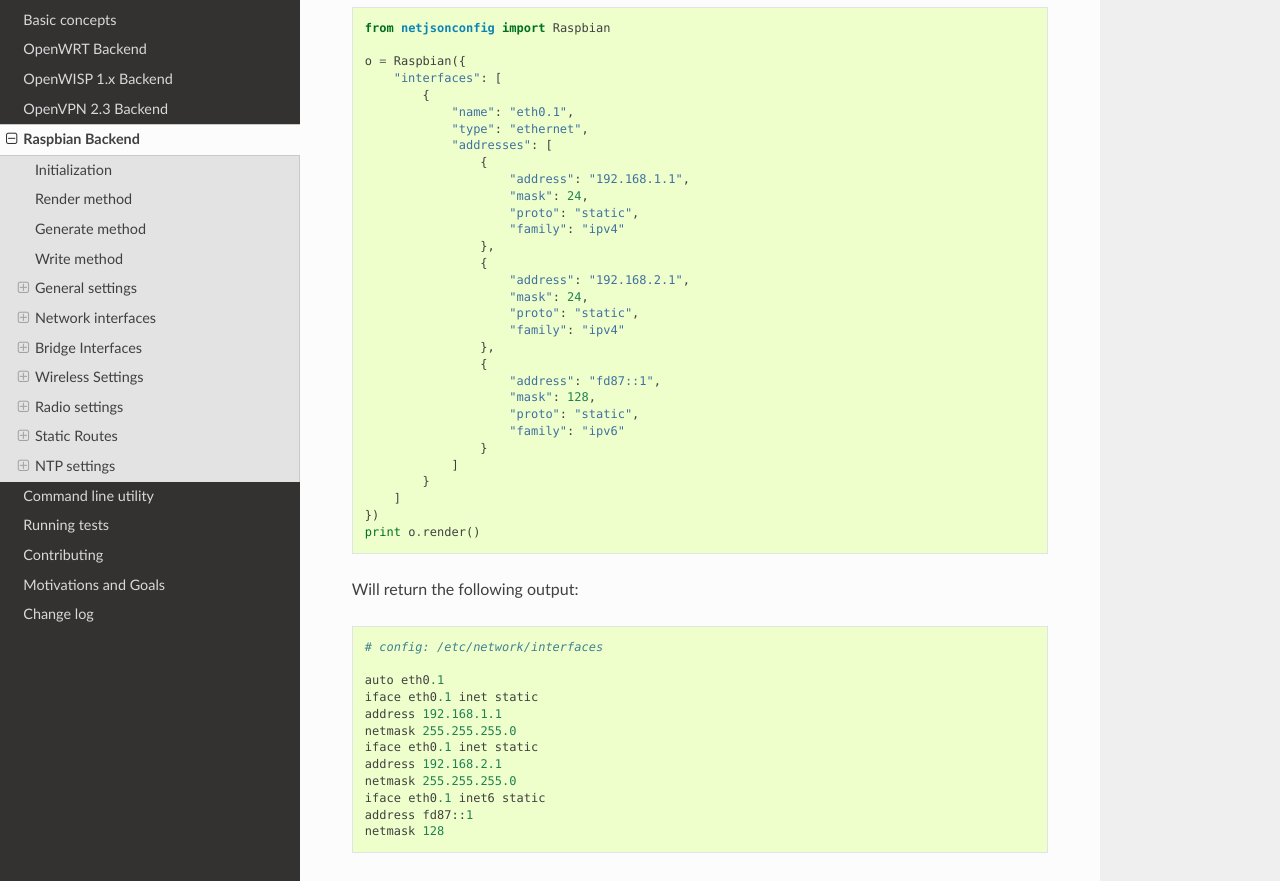
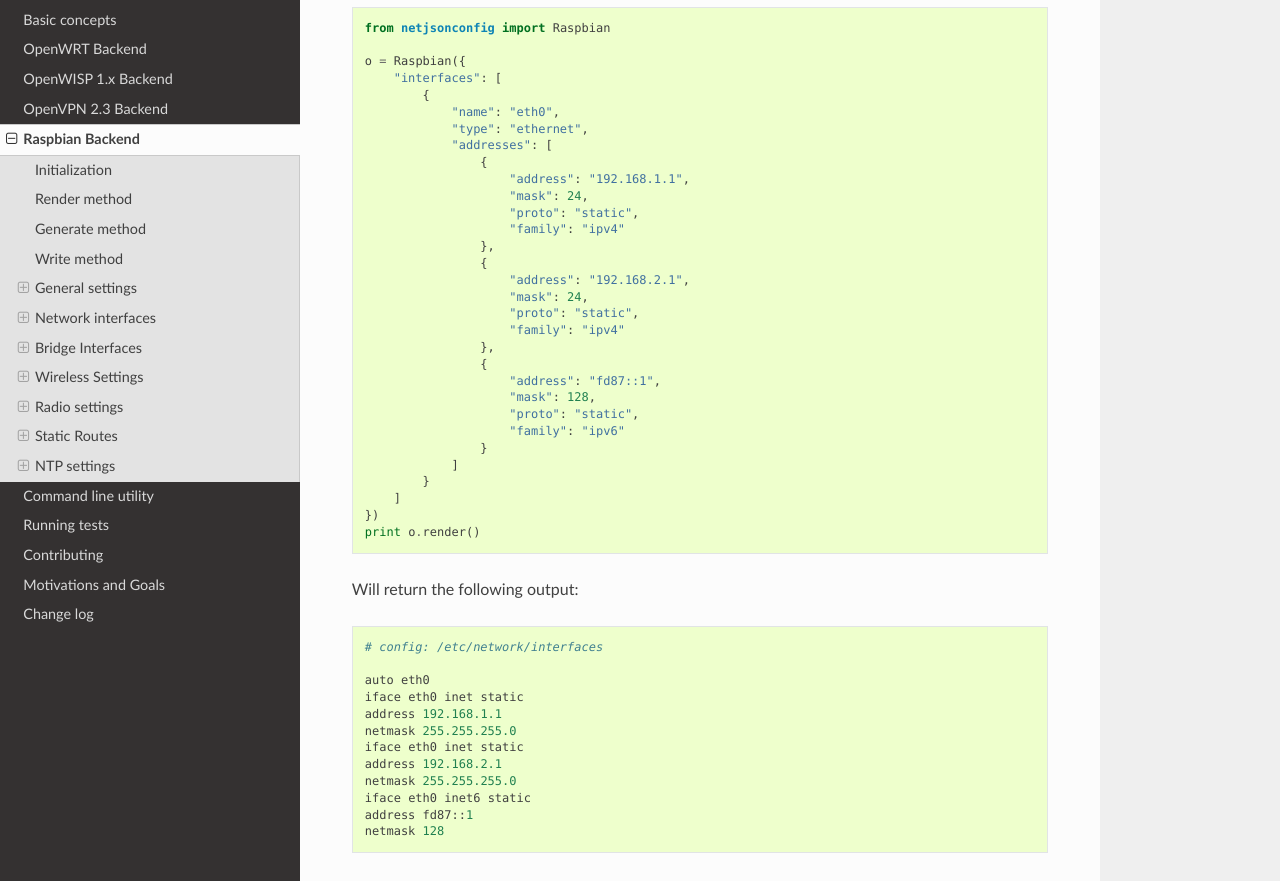
Before and after one commit to openwisp/netjsonconfig, a Sphinx documentation site: the page built from docs/source/backends/raspbian.rst, in a window 1280 px wide and 1400 px high, scrolled down 519 px. Shown: the part 155-1036 px from the top of the window. Built offline with Sphinx 7.4.7 and the Read the Docs theme 2.0.0, drawn with Linux system fonts in a browser that asks for light colours.

Commit message:
[raspbian] Updated render methods example

```diff
--- a/docs/source/backends/raspbian.rst
+++ b/docs/source/backends/raspbian.rst
@@ -25,7 +25,7 @@ Code example:
     o = Raspbian({
         "interfaces": [
             {
-                "name": "eth0.1",
+                "name": "eth0",
                 "type": "ethernet",
                 "addresses": [
                     {
@@ -56,14 +56,14 @@ Will return the following output::
 
     # config: /etc/network/interfaces
 
-    auto eth0.1
-    iface eth0.1 inet static
+    auto eth0
+    iface eth0 inet static
     address 192.168.1.1
     netmask 255.255.255.0
-    iface eth0.1 inet static
+    iface eth0 inet static
     address 192.168.2.1
     netmask 255.255.255.0
-    iface eth0.1 inet6 static
+    iface eth0 inet6 static
     address fd87::1
     netmask 128
 
```
